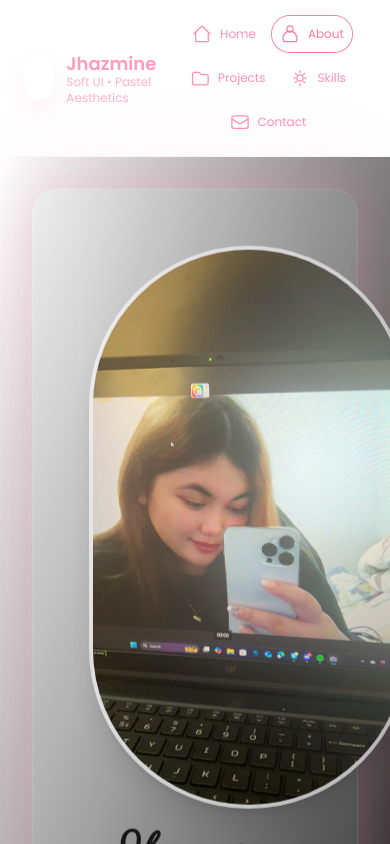
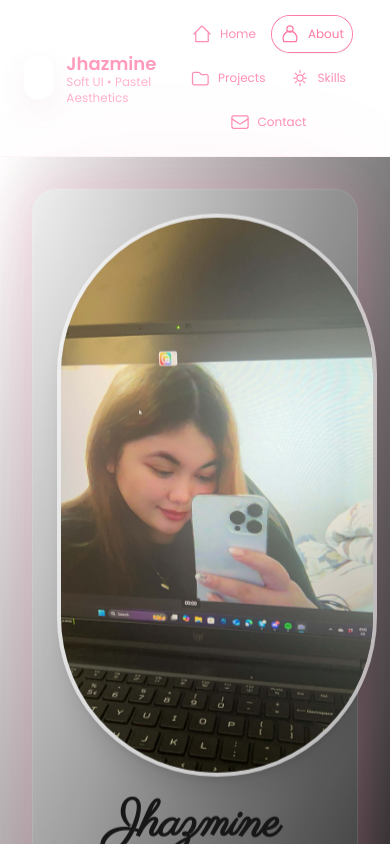
Before and after one commit to Jhazminaaa23/Baldeviso_nextjs_portfolio, a Next.js app: page /about in a window 390 px wide. Shown: the top 844 px of the page. Built offline with nearby package versions, Linux system fonts and the light colour scheme.

Commit message:
change size

```diff
--- a/app/about/page.jsx
+++ b/app/about/page.jsx
@@ -9,9 +9,7 @@ export default function About() {
     <main className="min-h-screen w-full bg-linear-to-br from-pastel-rose via-pastel-rose-950 to-black text-pastel-rose flex items-center justify-center p-8">
 
 
-      <div className="max-w-2xl w-full bg-white/5 backdrop-blur-xl border border-white/10
-                      rounded-3xl shadow-2xl p-14 text-center
-                      glow-card floating-soft">
+      <div className="w-full max-w-sm sm:max-w-xl md:max-w-2xl bg-white/5 backdrop-blur-xl border border-white/10 rounded-3xl shadow-2xl p-6 sm:p-10 md:p-14 text-center glow-card floating-soft">
 
 
         <div className="relative mx-auto mb-6 w-[320px] h-[px]">
```
